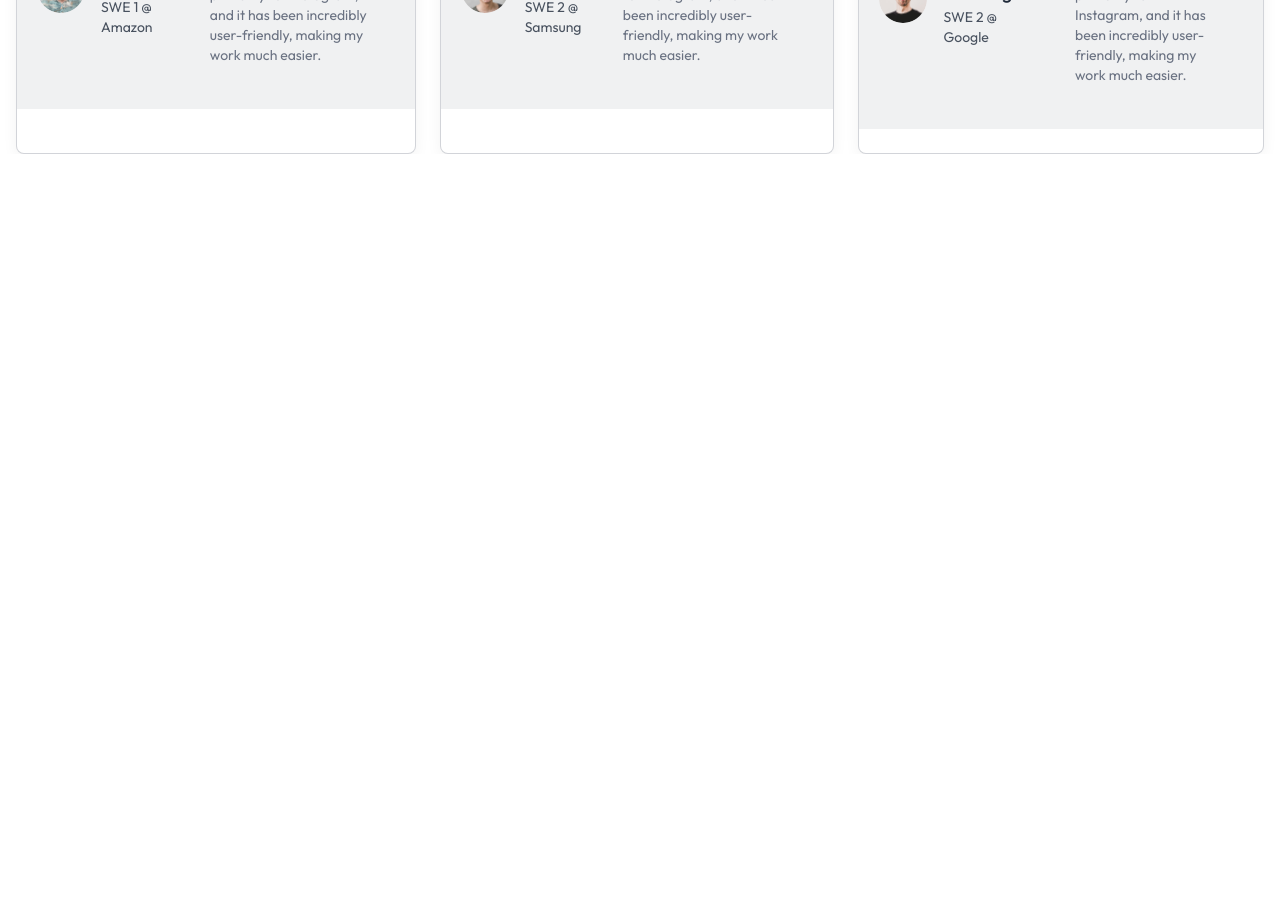
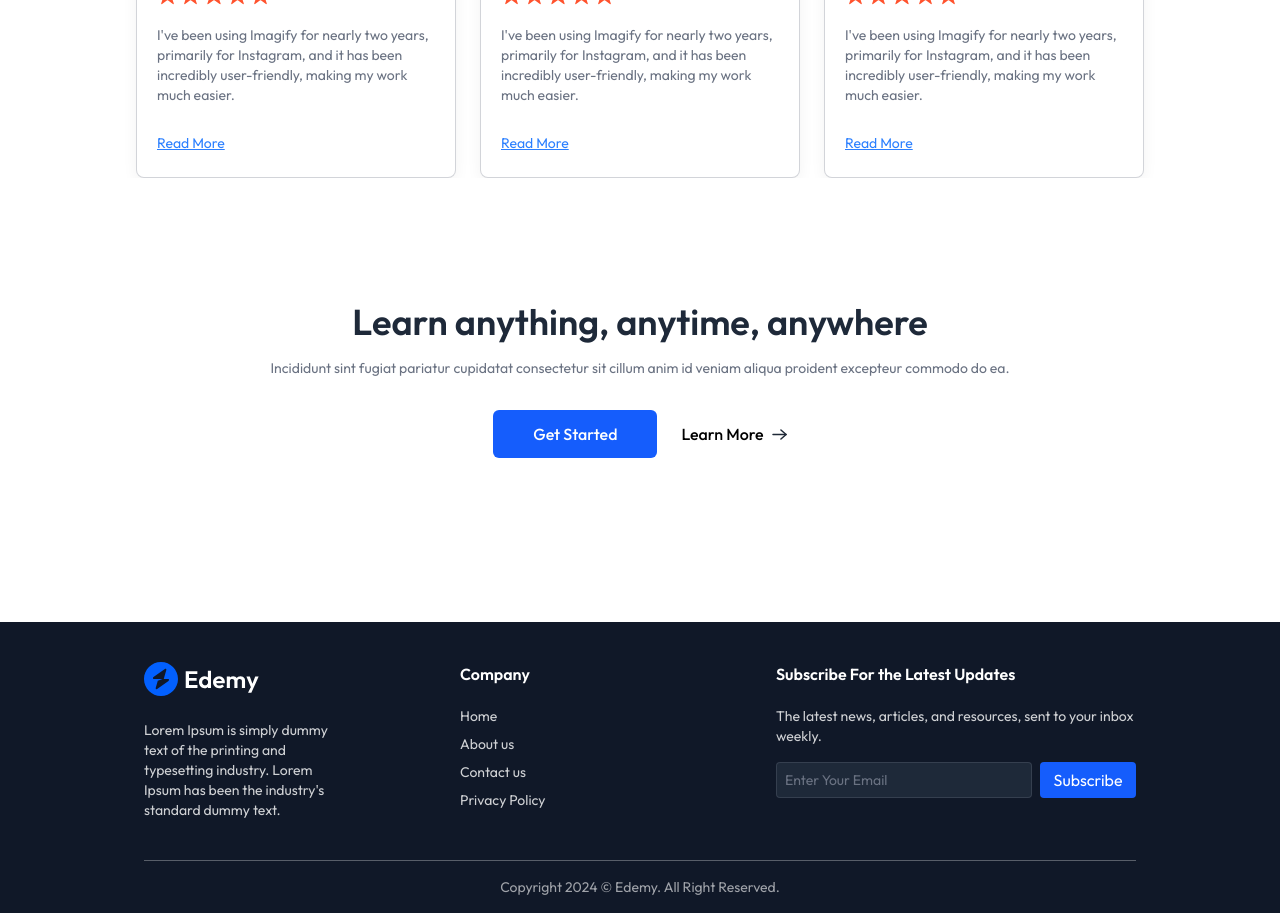
Before and after one commit to RAGHUKHAJURIA/Education-website, a React (Vite) app in the folder client/: page / in a window 1280 px wide. Shown: the part 1640-2553 px from the top of the page. Before the commit the page ends 1850 px from the top, so only its background shows below. Built offline with nearby package versions, Linux system fonts and the light colour scheme; no server answers.

Commit message:
Home Complete

```diff
--- a/client/src/components/student/CallToAction.jsx
+++ b/client/src/components/student/CallToAction.jsx
@@ -1,8 +1,16 @@
 import React from 'react'
+import { assets } from '../../assets/assets'
 
 const CallToAction = () => {
   return (
-    <div>CallToAction</div>
+    <div className='flex flex-col items-center gap-4 pt-10 pb-24 px-8 md:px-0'>
+      <h1 className='text-xl md:text-4xl text-gray-800 font font-semibold'>Learn anything, anytime, anywhere</h1>
+      <p className='text-gray-500 sm:text-sm'>Incididunt sint fugiat pariatur cupidatat consectetur sit cillum anim id veniam aliqua proident excepteur commodo do ea.</p>
+      <div className='flex items-center font-medium gap-6 mt-4'>
+        <button className='px-10 py-3 rounded-md text-white bg-blue-600 cursor-pointer'>Get Started</button>
+        <button className='flex items-center gap-2'>Learn More <img src={assets.arrow_icon} alt="" /></button>
+      </div>
+    </div>
   )
 }
 
--- a/client/src/components/student/Footer.jsx
+++ b/client/src/components/student/Footer.jsx
@@ -1,8 +1,34 @@
 import React from 'react'
+import { assets } from '../../assets/assets'
 
 const Footer = () => {
   return (
-    <div>Footer</div>
+    <footer className='bg-gray-900 md:px-36 text-left w-full mt-10'>
+      <div className='flex flex-col md:flex-row items-start px-8 md:px-0 justify-center gap-10 md:gap-32 py-10 border-b border-white/30'>
+        <div className='flex flex-col md:items-start items-center w-full'>
+          <img src={assets.logo_dark} alt="logo" />
+          <p className='mt-6 text-center md:text-left text-sm text-white/80'>Lorem Ipsum is simply dummy text of the printing and typesetting industry. Lorem Ipsum has been the industry's standard dummy text.</p>
+        </div>
+        <div className='flex flex-col md:items-start items-center w-full'>
+          <h2 className='font-semibold text-white mb-5'>Company</h2>
+          <ul className='flex md:flex-col w-full justify-between text-sm text-white/80 md:space-y-2'>
+            <li><a href="#">Home</a></li>
+            <li><a href="#">About us</a></li>
+            <li><a href="#">Contact us</a></li>
+            <li><a href="#">Privacy Policy</a></li>
+          </ul>
+        </div>
+        <div className='hidden md:flex flex-col items-start w-full'>
+          <h2 className='font-semibold text-white mb-5'>Subscribe For the Latest Updates</h2>
+          <p className='text-sm text-white/80'>The latest news, articles, and resources, sent to your inbox weekly.</p>
+          <div className='flex items-center pt-4 gap-2'>
+            <input type="email" placeholder='Enter Your Email' className='border border-gray-500/30 bg-gray-800 text-gray-500 placeholder-gray-500 outline-none w-64 h-9 rounded px-2 text-sm' />
+            <button className='bg-blue-600 w-24 h-9 text-white rounded'>Subscribe</button>
+          </div>
+        </div>
+      </div>
+      <p className='py-4 text-center text-xs md:text-sm text-white/60'>Copyright 2024 © Edemy. All Right Reserved.</p>
+    </footer>
   )
 }
 
--- a/client/src/components/student/TestimonialSection.jsx
+++ b/client/src/components/student/TestimonialSection.jsx
@@ -6,22 +6,23 @@
     <div className='pb-14 px-8 md:px-0'>
       <h2 className='text-3xl font-medium text-gray-800'>Testimonials</h2>
       <p className='md:text-base text-gray-500 mt-3'>Hear from our learners as they share their journeys of transformation, success, and how our <br /> platform has made a difference in their lives.</p>
-      <div className='flex flex-row justify-center gap-6 px-4 overflow-x-auto scroll-smooth snap-x'>
+      <div className='mt-4 flex flex-row justify-center gap-6 px-4 overflow-x-auto scroll-smooth snap-x'>
         {dummyTestimonial.map((testimonial, index) => (
-          <div key={index} className='text-sm text-left border border-gray-500/30 pb-6 rounded-lg bg-white shadow-[0px_4px_15px_0px] shadow-black/5 overflow-hidden'>
+          <div key={index} className='flex-none w-80 text-sm text-left border border-gray-500/30 pb-6 rounded-lg bg-white shadow-[0px_4px_15px_0px] shadow-black/5 overflow-hidden'>
             <div className='flex items-center gap-4 px-5 py-4 bg-gray-500/10'>
               <img className='h-12 w-12 rounded-full' src={testimonial.image} alt={testimonial.name} />
               <div>
                 <h1 className='text-lg font-medium text-gray-800'>{testimonial.name}</h1>
                 <p className='text-gray-800/80'>{testimonial.role}</p>
               </div>
-              <div className='p-5 pb-7'>
+            </div>
+            <div className='p-5 pb-7'>
                 <div className='flex gap-0.5'>{[...Array(5)].map((_, i) => (
                   <img className='h-5' key={i} src={assets.star} alt="" />
                 ))}</div>
                 <p className='text-gray-500 mt-5'>{testimonial.feedback}</p>
               </div>
-            </div>
+              <a href="#" className='text-blue-500 underline px-5'>Read More</a>
           </div>
         ))}
       </div>
--- a/client/src/pages/student/CoursesList.jsx
+++ b/client/src/pages/student/CoursesList.jsx
@@ -1,8 +1,40 @@
-import React from 'react'
+import React, { useContext, useEffect, useState } from 'react'
+import { AppContext } from '../../context/AppContext'
+import SearchBar from '../../components/student/SearchBar';
+import { useParams } from 'react-router-dom';
+import CourseCard from '../../components/student/CourseCard'
 
 const CoursesList = () => {
+
+  const { navigate, allCourses } = useContext(AppContext);
+  const { input } = useParams();
+  const [filteredCourse, setFilteredCourse] = useState([]);
+
+  useEffect(() => {
+    if (allCourses && allCourses.length > 0) {
+      const tempCourses = allCourses.slice();
+
+      input ? setFilteredCourse() : setFilteredCourse(tempCourses)
+    }
+  }, [allCourses, input])
+
   return (
-    <div>CoursesList</div>
+    <>
+      <div className='relative md:px-36 px-8 pt-20 text-left'>
+        <div className='flex md:flex-row flex-col gap-6 items-start justify-between w-full'>
+          <div>
+            <h1 className='text-4xl font-semibold text-gray-800'>Course List</h1>
+            <p className='text-gray-500'>
+              <span className='text-blue-600 cursor-pointer' onClick={() => navigate('/')}>Home</span> / <span>CourseList</span>
+            </p>
+          </div>
+          <SearchBar data={input} />
+        </div>
+        <div className='grid grid-cols-1 sm:grid-cols-3 lg:grid-cols-4 my-16 gap-3 px-2 md:p-0'>
+          {allCourses.map((course, index) => <CourseCard key={index} course={course} />)}
+        </div>
+      </div>
+    </>
   )
 }
 
--- a/client/src/pages/student/Home.jsx
+++ b/client/src/pages/student/Home.jsx
@@ -3,6 +3,8 @@
 import Companies from "../../components/student/Companies";
 import CoursesSection from "../../components/student/CoursesSection";
 import TestimonialSection from "../../components/student/TestimonialSection";
+import CallToAction from "../../components/student/CallToAction";
+import Footer from "../../components/student/Footer";
 
 
 const Home = () => {
@@ -12,6 +14,8 @@
       <Companies />
       <CoursesSection />
       <TestimonialSection />
+      <CallToAction />
+      <Footer />
     </div>
   );
 };
```
